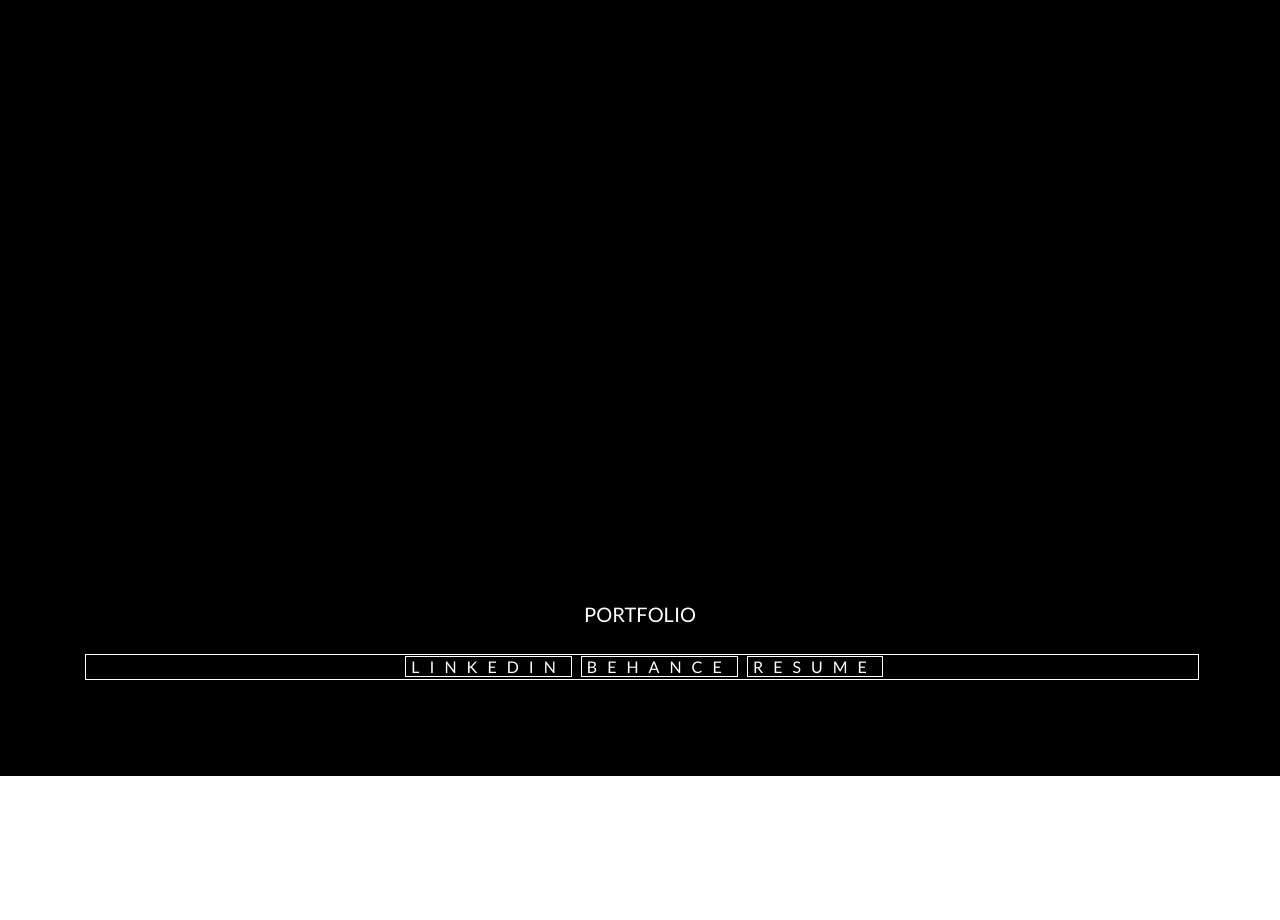
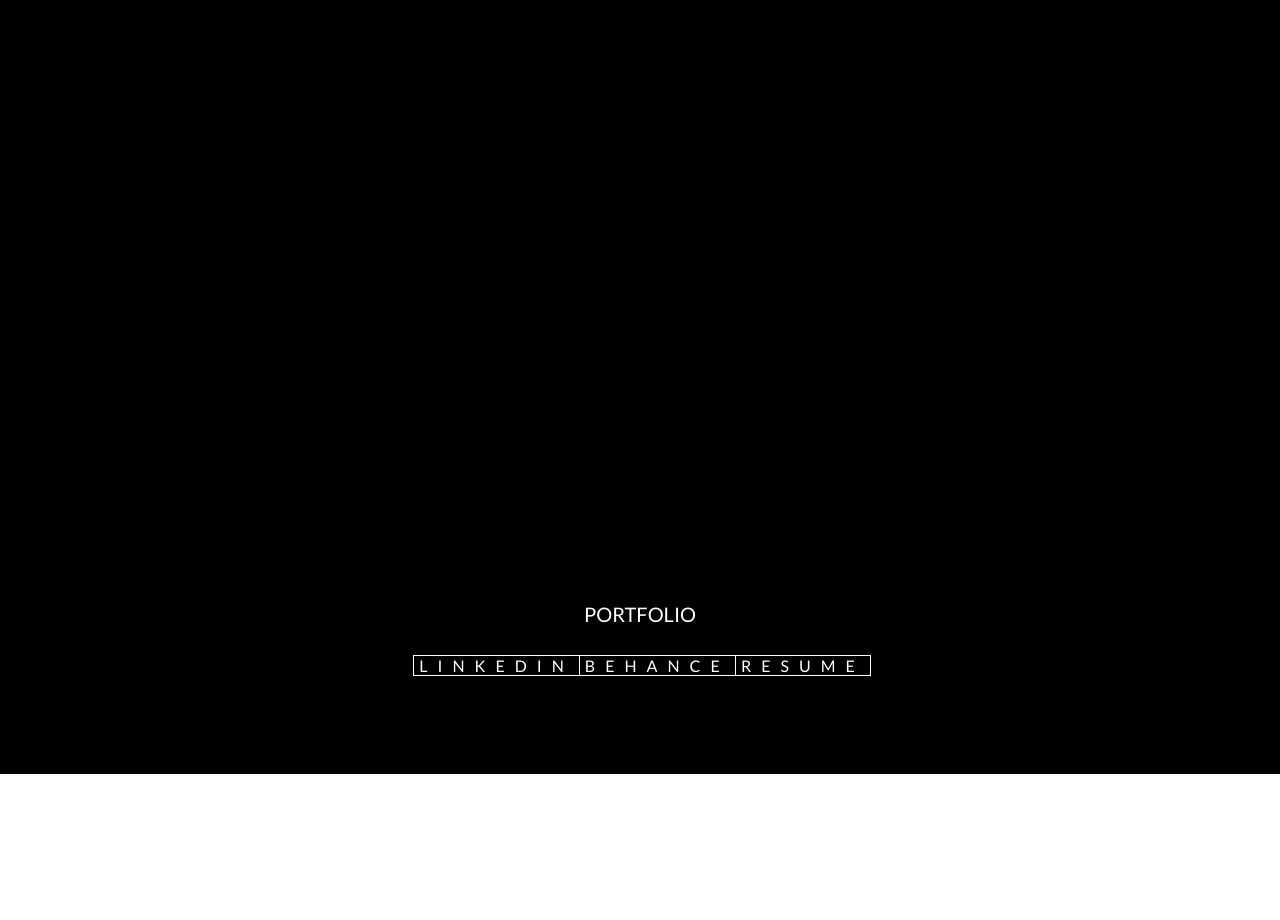
Before and after one commit to Aria-vero-s/modusdesign, a Django app: page / in a window 1280 px wide. Shown: the part 1642-2562 px from the top of the page. Run offline with Django 3.2, Linux system fonts and the light colour scheme; some libraries are stand-ins or nearby versions; some web fonts are replaced.

Commit message:
Last touch-ups

```diff
--- a/home/templates/home/index.html
+++ b/home/templates/home/index.html
@@ -79,7 +79,7 @@
                 </div>
               </li>
             </ul>
-            <div class="custom-button text-center">
+            <div class="text-center">
                 <a href="https://uk.linkedin.com/in/ariane-saulnier" target="_blank" class="custom-button text-uppercase">Linkedin</a>
                 <a href="https://www.behance.net/arianesaulnier" target="_blank" class="custom-button text-uppercase">Behance</a>
                 <a href="media/Ariane_Saulnier_CV.docx" download class="custom-button text-uppercase">Resume</a>
```
